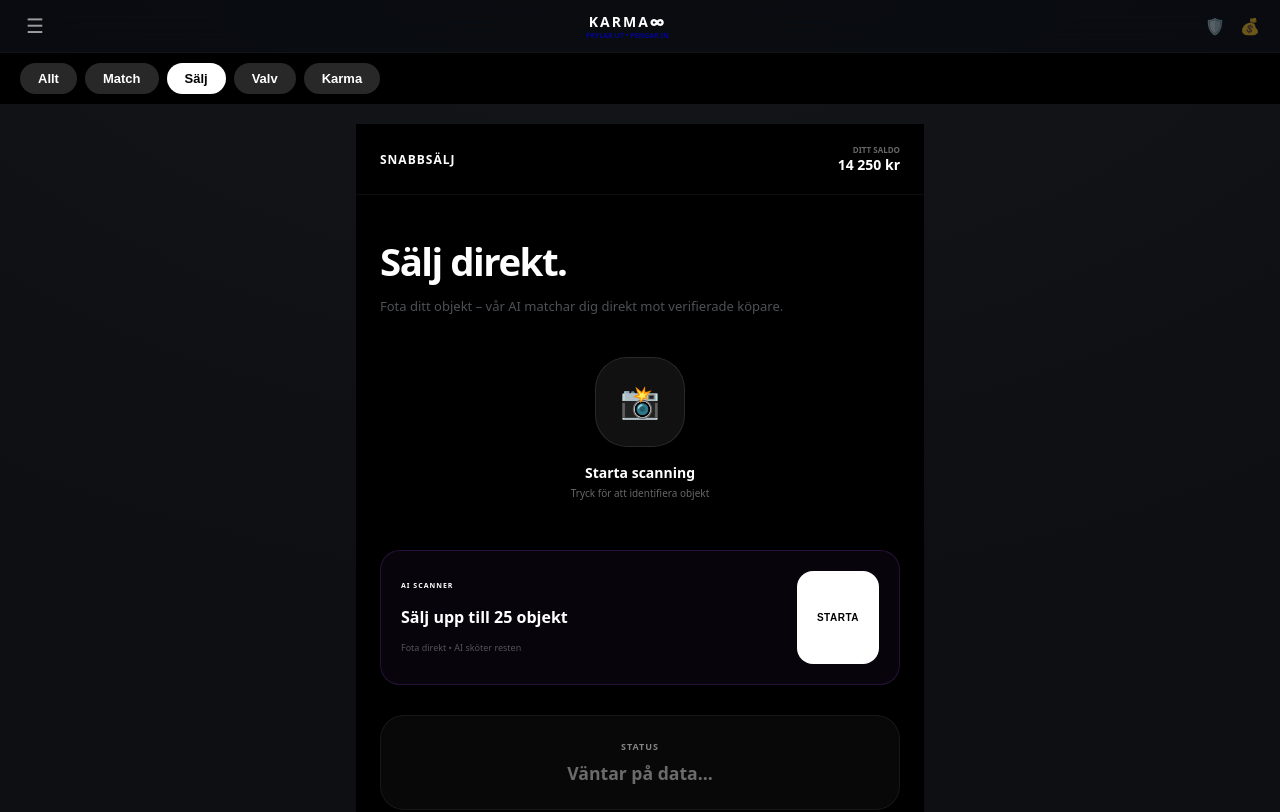
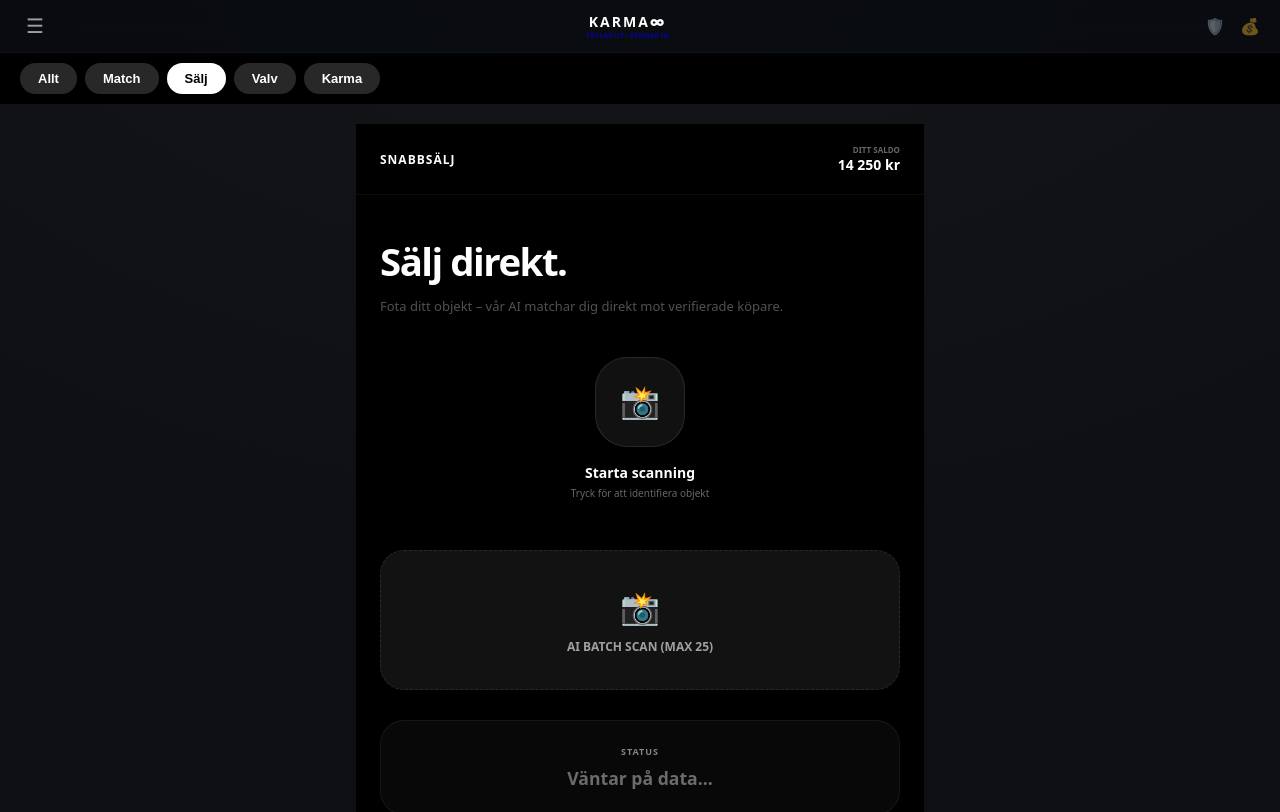
Before and after one commit to gascheckking/marketbeg-appGem, a Next.js app: page /sell in a window 1280 px wide. Shown: the top 812 px of the page. Built offline with nearby package versions, Linux system fonts and the light colour scheme.

Commit message:
Refactor CameraBatch component for improved functionality

```diff
--- a/components/CameraBatch.tsx
+++ b/components/CameraBatch.tsx
@@ -1,135 +1,85 @@
+// // components/CameraBatch.tsx
 "use client";
-import { useState, useRef, useEffect } from "react";
-import { useRouter } from "next/navigation";
+import { useState, useRef } from "react";
 
-export default function CameraBatch() {
-  const [isAnalyzing, setIsAnalyzing] = useState(false);
-  const [fileCount, setFileCount] = useState(0);
-  const [scanStep, setScanStep] = useState("");
+export default function CameraBatch({ onScanComplete }: { onScanComplete: (price: number) => void }) {
+  const [status, setStatus] = useState<"idle" | "scanning" | "success">("idle");
   const fileInputRef = useRef<HTMLInputElement>(null);
-  const router = useRouter();
 
-  useEffect(() => {
-    return () => {
-      // säkerställer att inga timers kör efter unmount
-    };
-  }, []);
-
-  const handleFile = (e: React.ChangeEvent<HTMLInputElement>) => {
-    if (!e.target.files?.length) return;
-
-    const count = e.target.files.length;
-    setFileCount(count);
-    setIsAnalyzing(true);
-
-    setScanStep("IDENTIFIERAR OBJEKT...");
-    setTimeout(() => setScanStep("ANALYSERAR MARKNADSVÄRDE..."), 800);
-    setTimeout(() => setScanStep("MATCHAR MOT KÖPARE..."), 1600);
-
+  const handleUpload = () => {
+    setStatus("scanning");
+    // Fredde-speed: Vi simulerar en blixtsnabb AI-analys
     setTimeout(() => {
-      router.push(`/sell/instant?count=${count}`);
-    }, 2500);
+      setStatus("success");
+      setTimeout(() => {
+        onScanComplete(9800); // Skickar upp priset till sidan
+        setStatus("idle");
+      }, 800);
+    }, 1500);
   };
 
   return (
-    <div style={{ margin: "15px 0" }}>
+    <div style={{ margin: "20px 0" }}>
       <input
+        type="file"
         ref={fileInputRef}
-        type="file"
+        hidden
+        onChange={handleUpload}
         accept="image/*"
-        capture="environment"
         multiple
-        hidden
-        onChange={handleFile}
       />
 
-      {!isAnalyzing ? (
       <div
+        onClick={() => fileInputRef.current?.click()}
         style={{
-            background: "rgba(157,78,221,0.05)",
-            border: "1px solid rgba(157,78,221,0.2)",
-            borderRadius: "20px",
-            padding: "20px",
+          height: "140px",
+          background: status === "scanning" ? "#1DB954" : "#121212",
+          borderRadius: "24px",
           display: "flex",
-            justifyContent: "space-between",
+          flexDirection: "column",
+          alignItems: "center",
+          justifyContent: "center",
+          border: "1px dashed rgba(255,255,255,0.1)",
+          transition: "0.3s cubic-bezier(0.4, 0, 0.2, 1)",
+          cursor: "pointer",
+          position: "relative",
+          overflow: "hidden"
         }}
       >
-          <div>
-            <span
-              style={{
-                color: "var(--neon-mint)",
-                fontSize: "7px",
-                fontWeight: 900,
-                letterSpacing: "1px",
-              }}
-            >
-              AI SCANNER
+        {status === "idle" && (
+          <>
+            <span style={{ fontSize: "32px" }}>📸</span>
+            <span style={{ fontSize: "12px", fontWeight: 800, marginTop: "10px", opacity: 0.6 }}>
+              AI BATCH SCAN (MAX 25)
             </span>
-            <h2 style={{ fontSize: "1rem", fontWeight: 900 }}>
-              Sälj upp till 25 objekt
-            </h2>
-            <p style={{ fontSize: "9px", opacity: 0.5 }}>
-              Fota direkt • AI sköter resten
-            </p>
-          </div>
-          <button
-            className="primary-btn"
-            style={{ width: "auto", padding: "10px 20px", fontSize: "10px" }}
-            onClick={() => fileInputRef.current?.click()}
-          >
-            STARTA
-          </button>
-        </div>
-      ) : (
-        <div
-          style={{
-            height: "100px",
-            background: "#050505",
-            borderRadius: "20px",
-            border: "1px solid var(--neon-mint)",
-            display: "flex",
-            alignItems: "center",
-            justifyContent: "center",
-            position: "relative",
-          }}
-        >
-          <div className="scanner-line" />
-          <div style={{ textAlign: "center", zIndex: 1 }}>
-            <div
-              style={{
-                fontSize: "9px",
-                fontWeight: 900,
-                color: "var(--neon-mint)",
-              }}
-            >
-              {scanStep}
-            </div>
-            <div style={{ fontSize: "7px", opacity: 0.4 }}>
-              {fileCount} FILER DETEKTERADE
-            </div>
-          </div>
+          </>
+        )}
+
+        {status === "scanning" && (
+          <div style={{ textAlign: "center", color: "#000" }}>
+            <div className="ai-loader" />
+            <div style={{ fontSize: "14px", fontWeight: 900, marginTop: "10px" }}>ANALYSERAR...</div>
           </div>
         )}
 
+        {status === "success" && (
+          <div style={{ fontSize: "40px", animation: "pop 0.4s ease" }}>✅</div>
+        )}
+      </div>
+
       <style jsx>{`
-        .scanner-line {
-          position: absolute;
-          top: 0;
-          left: 0;
-          right: 0;
-          height: 2px;
-          background: var(--neon-mint);
-          box-shadow: 0 0 15px var(--neon-mint);
-          animation: scan 1.5s ease-in-out infinite;
+        .ai-loader {
+          width: 30px; height: 30px;
+          border: 4px solid rgba(0,0,0,0.1);
+          border-top: 4px solid #000;
+          border-radius: 50%;
+          animation: spin 0.8s linear infinite;
+          margin: 0 auto;
         }
-        @keyframes scan {
-          0%,
-          100% {
-            transform: translateY(0);
-          }
-          50% {
-            transform: translateY(100px);
-          }
+        @keyframes spin { 100% { transform: rotate(360deg); } }
+        @keyframes pop {
+          0% { transform: scale(0.5); opacity: 0; }
+          100% { transform: scale(1); opacity: 1; }
         }
       `}</style>
     </div>
```
Lines whose indentation alone changed are shown as unchanged.
